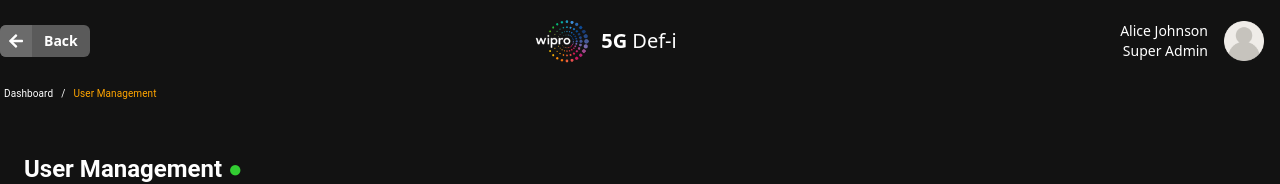
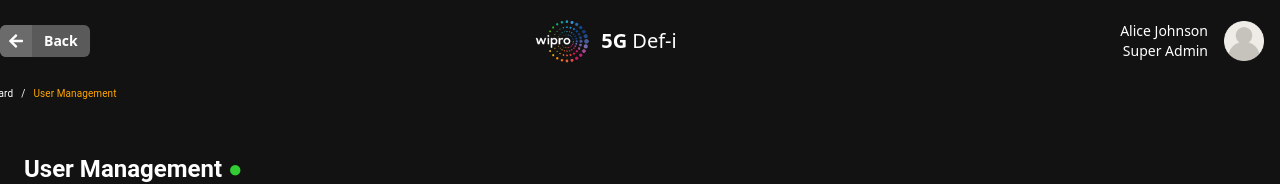
Before and after one commit to bertrandOrlando/defi-ui-application, a React (Vite) app: page /user-management in a window 1280 px wide. Shown: the top 184 px of the page. Built offline with nearby package versions, Linux system fonts and the light colour scheme; sample sign-in values are in the browser's storage.

Commit message:
update: modify UserManagement.tsx fix breadcrumbs position

```diff
--- a/src/pages/UserManagement.tsx
+++ b/src/pages/UserManagement.tsx
@@ -303,10 +303,11 @@
        </Box>
   <main className="container mx-auto p-1">
   {/* Breadcrumbs */}
-  <Box sx={{ display: "flex", alignItems: "center", mb: 2 }}>
+  <Box sx={{ display: "flex", alignItems: "center", mb: 2, ml: -5 }}>
     <DynamicBreadcrumb />
   </Box>
 </main>
+
 
 
 
```
